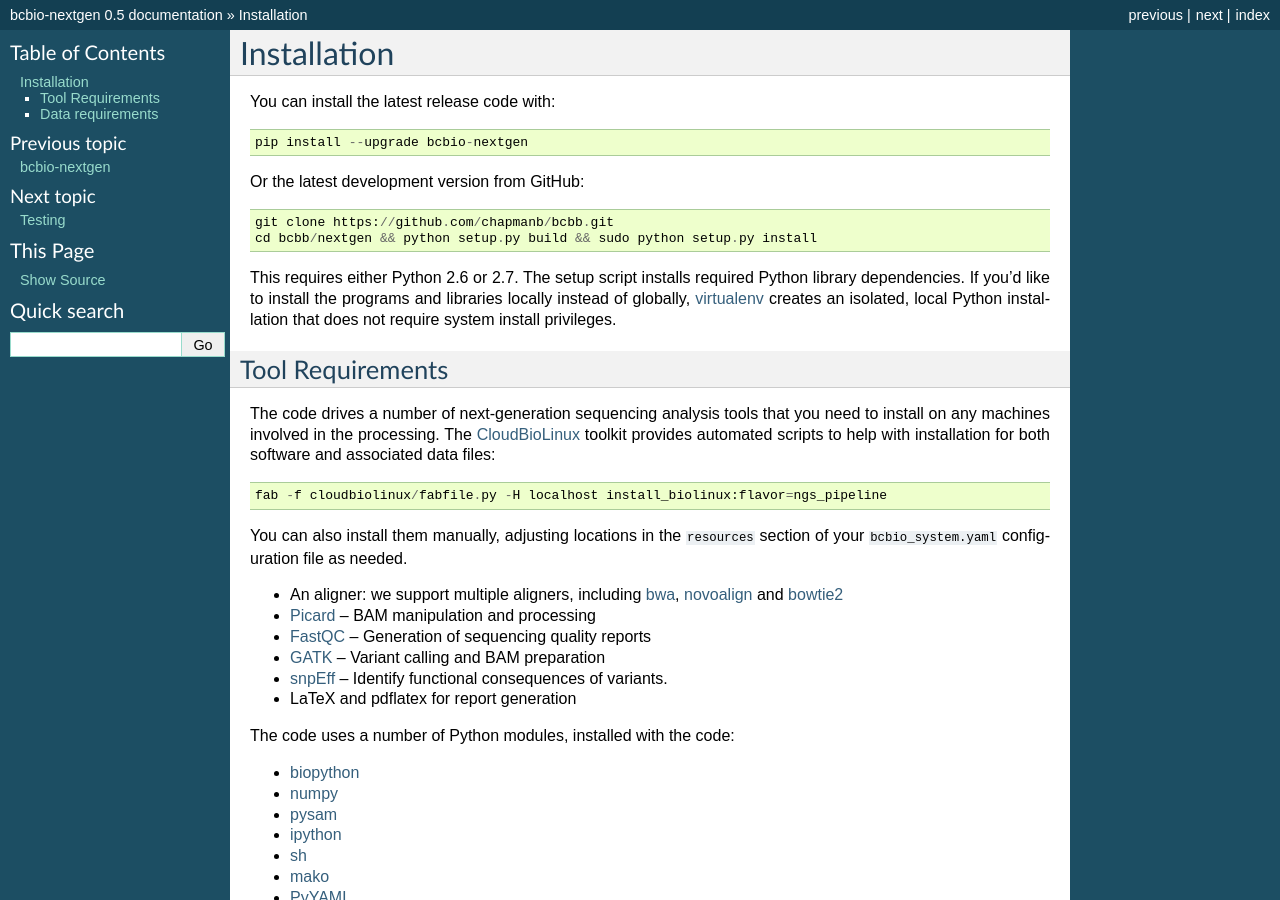
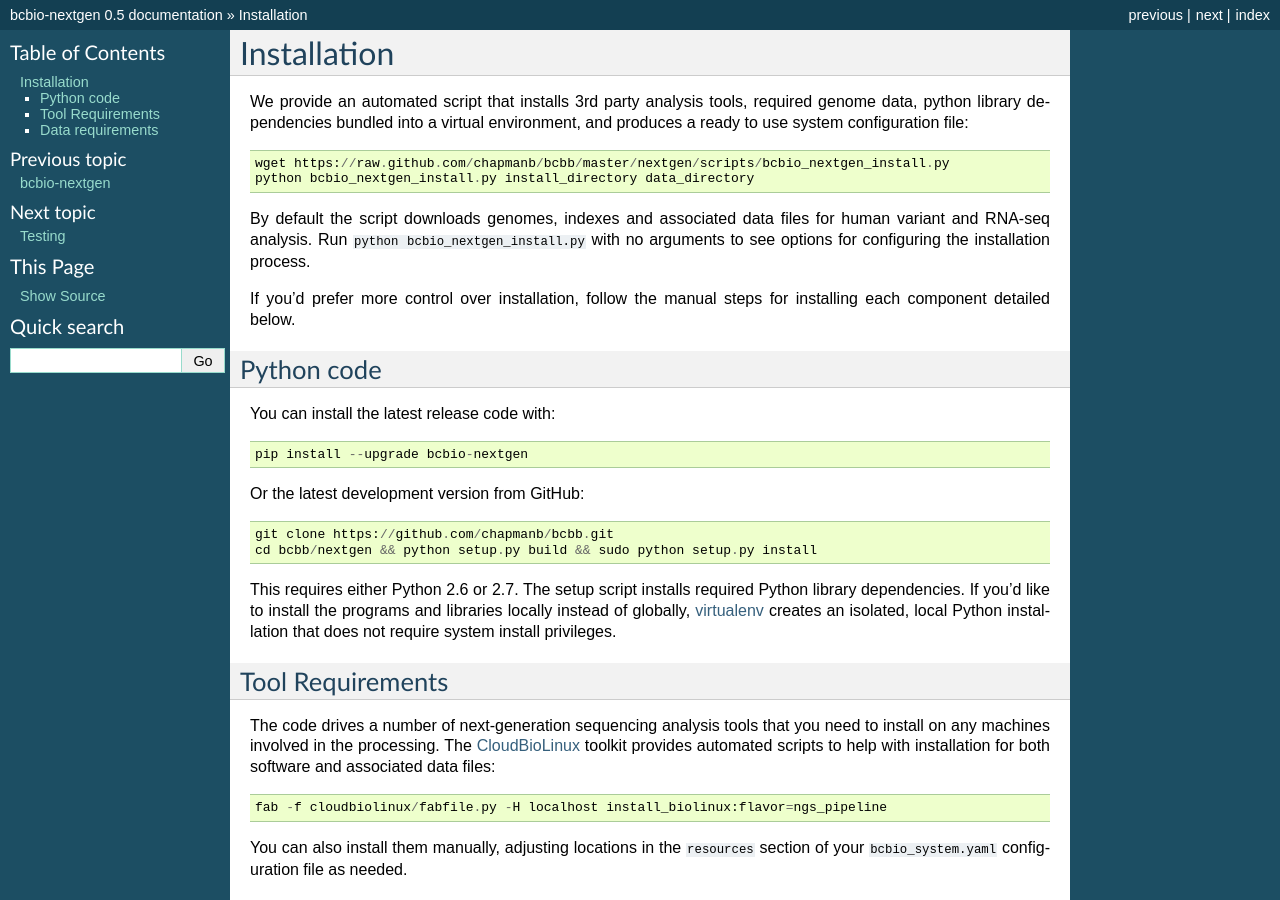
Before and after one commit to chapmanb/bcbb, a Sphinx documentation site: the page built from nextgen/docs/contents/installation.rst, in a window 1280 px wide and 900 px high. Built offline with Sphinx 7.4.7, drawn with Linux system fonts in a browser that asks for light colours.

Commit message:
Finalize initial version of installation script. Update documentation

```diff
--- a/nextgen/docs/contents/installation.rst
+++ b/nextgen/docs/contents/installation.rst
@@ -1,5 +1,24 @@
 Installation
 ------------
+
+We provide an automated script that installs 3rd party analysis tools,
+required genome data, python library dependencies bundled into a
+virtual environment, and produces a ready to use system configuration
+file::
+
+     wget https://raw.github.com/chapmanb/bcbb/master/nextgen/scripts/bcbio_nextgen_install.py
+     python bcbio_nextgen_install.py install_directory data_directory
+
+By default the script downloads genomes, indexes and associated data
+files for human variant and RNA-seq analysis. Run
+``python bcbio_nextgen_install.py`` with no arguments to see options
+for configuring the installation process.
+
+If you'd prefer more control over installation, follow the manual
+steps for installing each component detailed below.
+
+Python code
+~~~~~~~~~~~
 
 You can install the latest release code with::
 
```
Also changed, not shown: nextgen/README.md, 2 other files.
